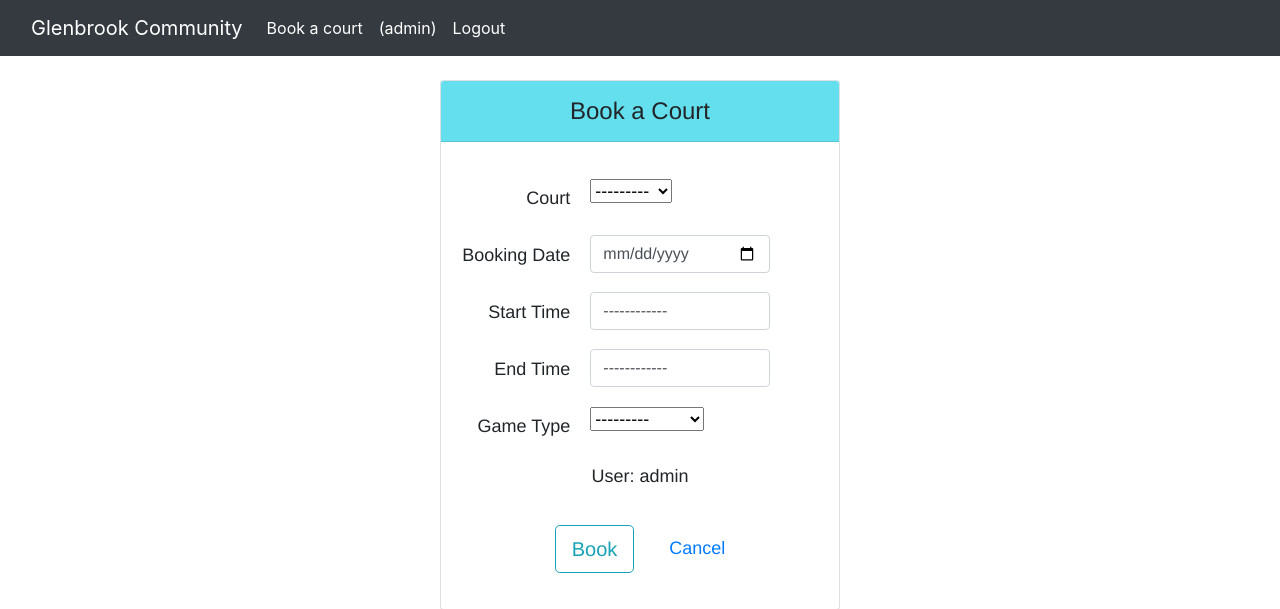
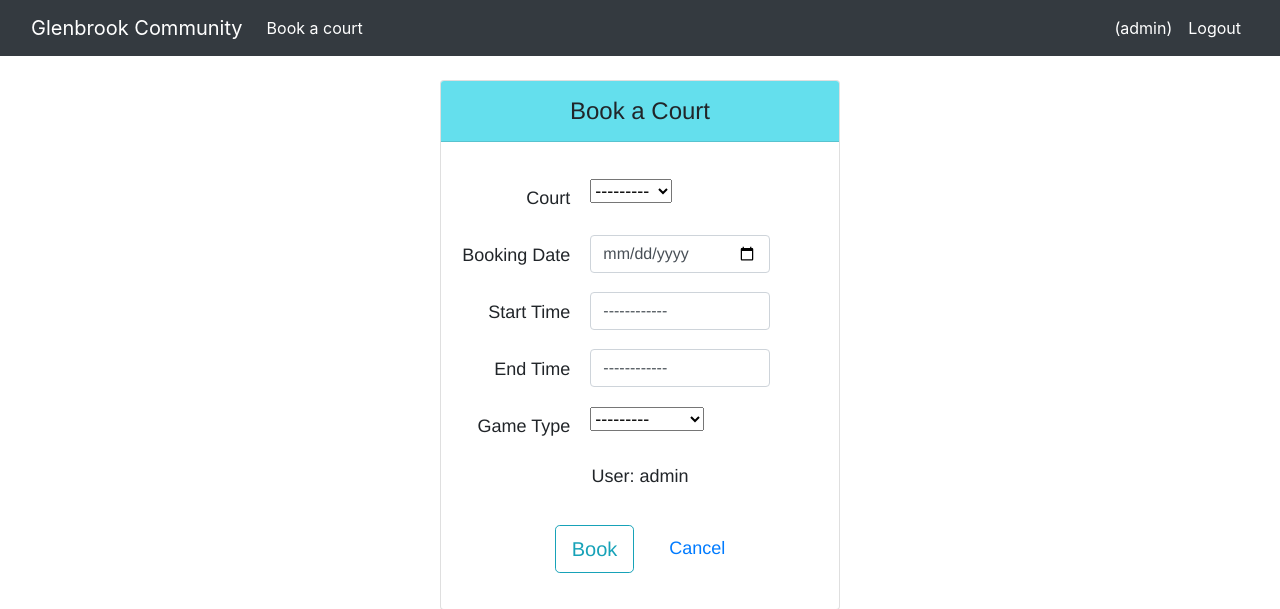
Before and after one commit to kamho531/court_booking, a Django app: page /booking/book/ in a window 1280 px wide. Shown: the top 609 px of the page. Run offline with Django 4.2, Linux system fonts and the light colour scheme; a user stored in the database is signed in; data comes from the database, SQL or seed files in the repository; both versions use the stored data as it was after the commit; some libraries are stand-ins or nearby versions.

Commit message:
update navbar template

```diff
--- a/users/templates/registration/navbar.html
+++ b/users/templates/registration/navbar.html
@@ -7,17 +7,9 @@
       <div class="collapse navbar-collapse" id="navbarSupportedContent">
         <ul class="navbar-nav me-auto mb-2 mb-lg-0">
           {% if user.is_authenticated %}
-
             <li class="nav-item">
               <a class="nav-link active" href="{% url 'book_court' %}">Book a court</a>
             </li>
-            <li class="nav-item">
-              <a class="nav-link active" href="{% url 'update_profile' %}">{{ user.first_name }}({{ user.username }})</a>
-            </li>
-            <li class="nav-item">
-              <a class="nav-link active" href="{% url 'custom_logout' %}">Logout</a>
-            </li>
-
           {% else %}
           <li class="nav-item">
             <a class="nav-link active" href="{% url 'register' %}">Sign Up</a>
@@ -26,8 +18,17 @@
             <a class="nav-link active" href="{% url 'custom_login' %}">Login</a>
           </li>
           {% endif %}
+        </ul>
+        {% if user.is_authenticated %}
+        <ul class="nav navbar-nav navbar-right">
+          <li class="nav-item">
+            <a class="nav-link active" href="{% url 'update_profile' %}">{{ user.first_name }}({{ user.username }})</a>
+          </li>
+          <li class="nav-item">
+            <a class="nav-link active" href="{% url 'custom_logout' %}">Logout</a>
           </li>
         </ul>
+        {% endif %}
       </div>
     </div>
   </nav>
```
Also changed, not shown: db.sqlite3.
